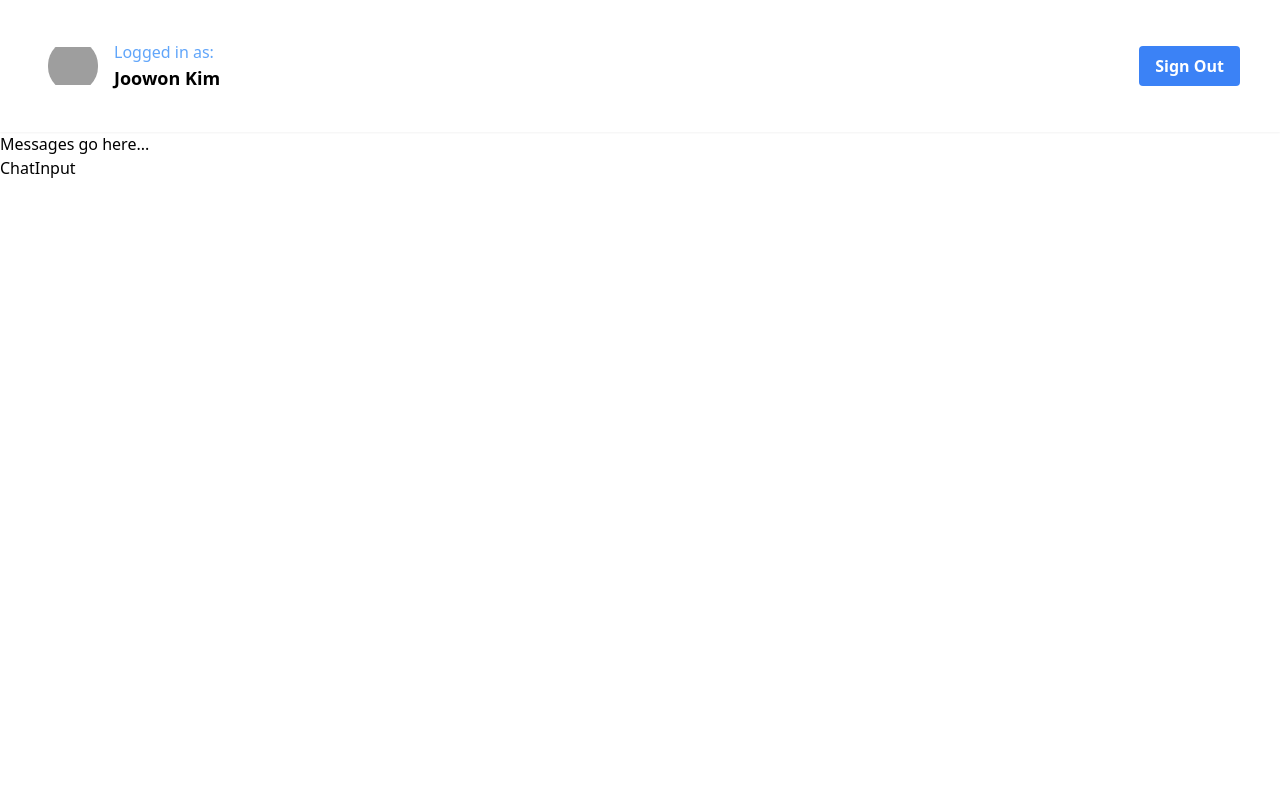
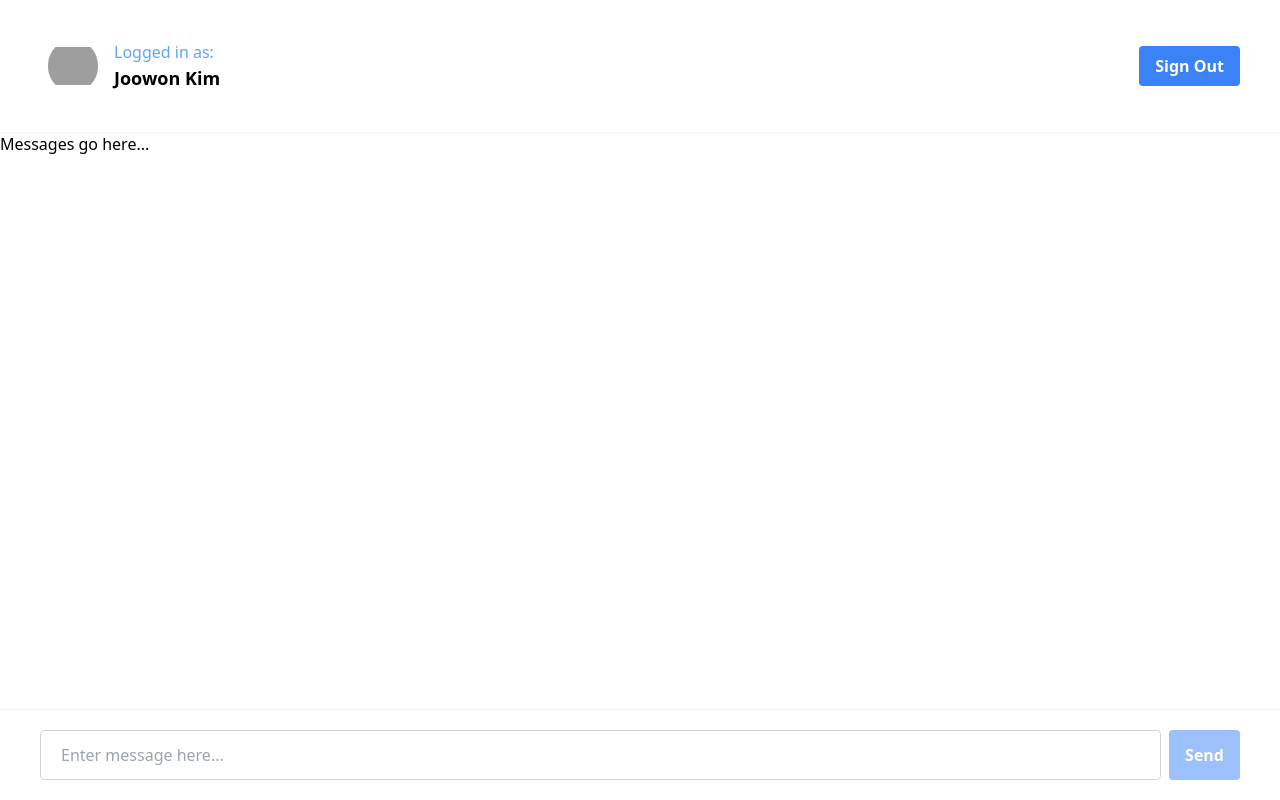
Before and after one commit to 0122wndnjs/META_MESSENGER, a Next.js app: page / in a window 1280 px wide. Built offline with nearby package versions, Linux system fonts and the light colour scheme; grey boxes are pictures that could not be loaded.

Commit message:
styling chat input

```diff
--- a/app/ChatInput.tsx
+++ b/app/ChatInput.tsx
@@ -1,9 +1,27 @@
-import React from 'react'
+"use client";
+
+import { useState } from "react";
 
 function ChatInput() {
+  const [input, setInput] = useState("");
   return (
-    <div>ChatInput</div>
-  )
+    <form className="fixed bottom-0 z-50 w-full flex px-10 py-5 space-x-2 border-t border-gray-100">
+      <input
+        type="text"
+        value={input}
+        onChange={(e) => setInput(e.target.value)}
+        placeholder="Enter message here..."
+        className="flex-1 rounded border border-gray-300 focus:outline-none focus:ring-2 focus:ring-blue-600 focus:border-transparent px-5 py-3 disabled:opacity-50 disabled:cursor-not-allowed"
+      />
+      <button
+        type="submit"
+        disabled={!input}
+        className="bg-blue-500 hover:bg-blue-700 text-white  font-bold py-2 px-4 rounded disabled:opacity-50 disabled:cursor-not-allowed"
+      >
+        Send
+      </button>
+    </form>
+  );
 }
 
-export default ChatInput
+export default ChatInput;
```
